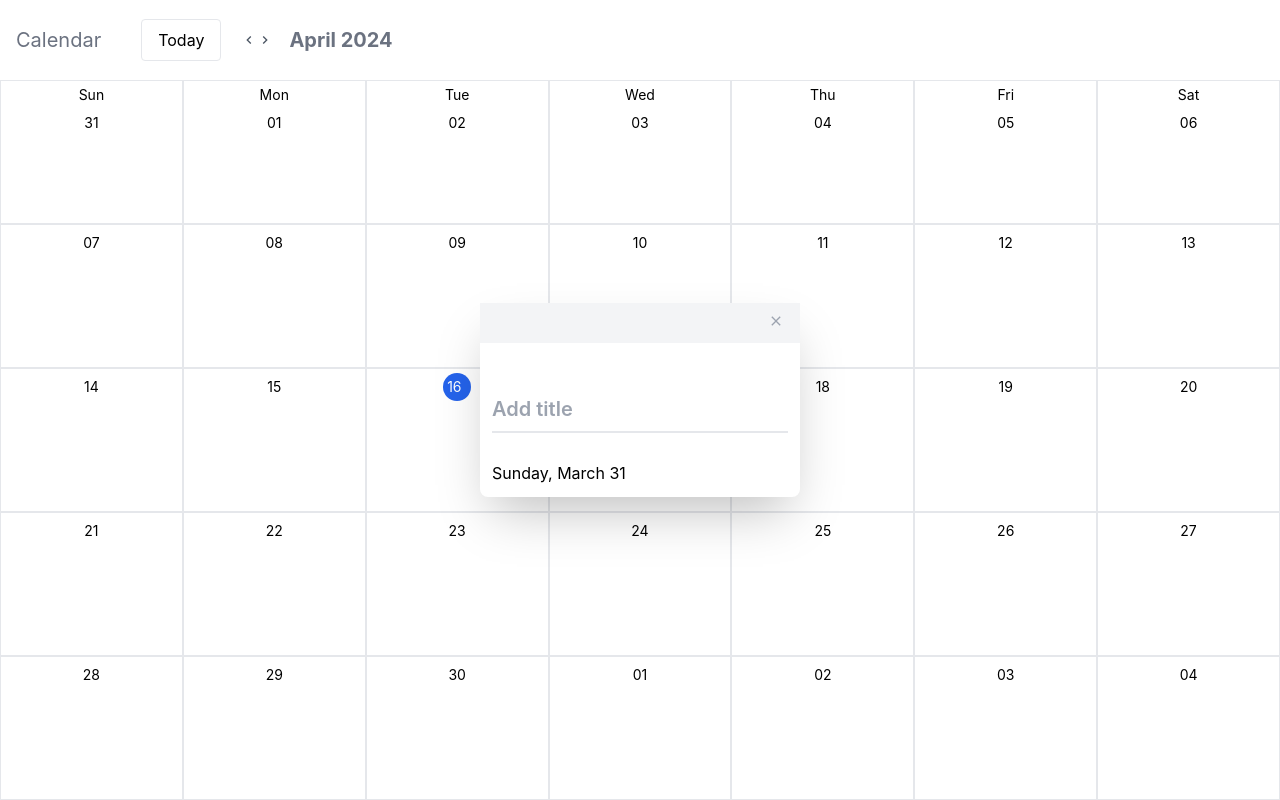
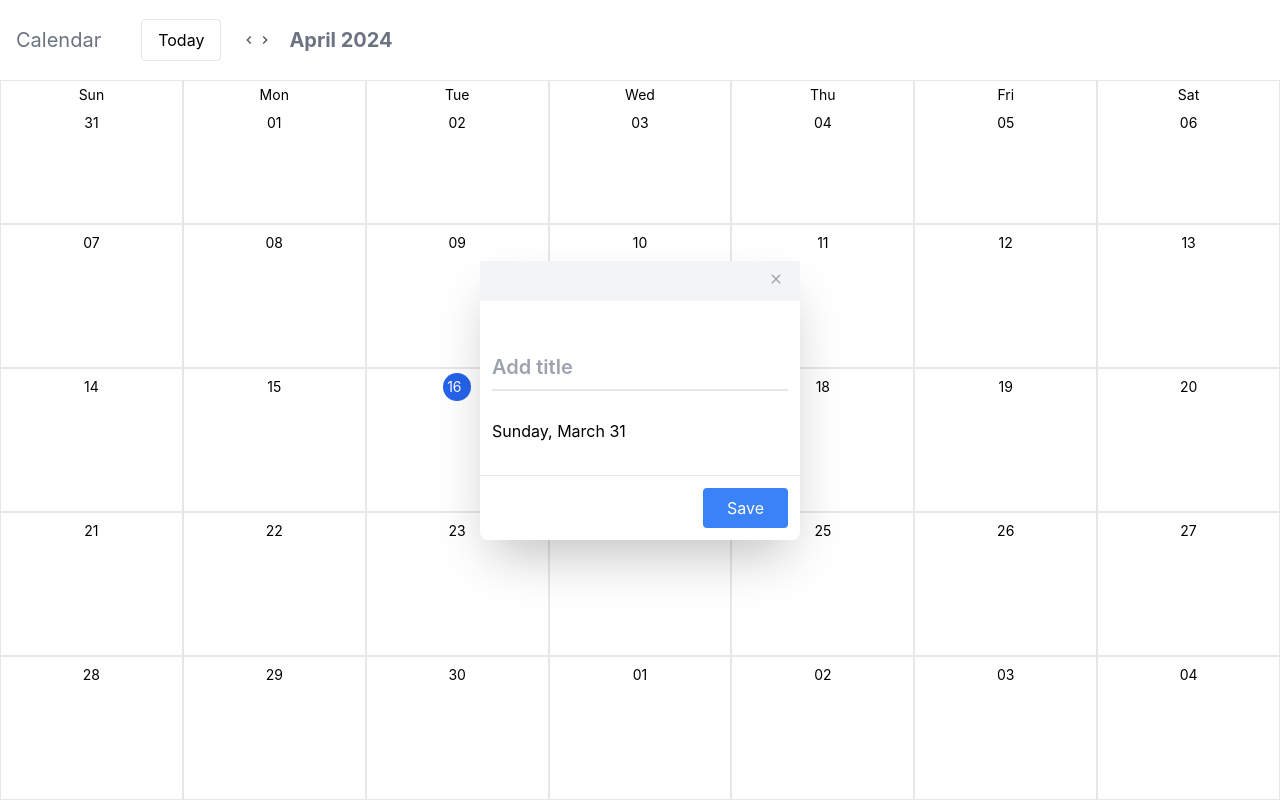
Before and after one commit to hackathon2024spring/front, a React (Vite) app in the folder react-app/: page /calendar in a window 1280 px wide. Both pictures are taken after a click on the element 91 px from the left and 182 px from the top of the page. Built offline with nearby package versions, Linux system fonts and the light colour scheme.

Commit message:
add title function

```diff
--- a/react-app/src/components/Day.tsx
+++ b/react-app/src/components/Day.tsx
@@ -1,6 +1,6 @@
-import { FC, useContext } from "react";
+import { FC, useContext, useEffect, useState } from "react";
 import dayjs from "dayjs";
-import GlobalContext from "../context/GlobalContext";
+import GlobalContext, { CalendarEvent } from "../context/GlobalContext";
 
 interface DayProps {
   day: dayjs.Dayjs;
@@ -9,13 +9,23 @@ interface DayProps {
 
 const Day: FC<DayProps> = (props) => {
   const { day, rowIdx } = props;
+  const [dayEvents, setDayEvents] = useState<CalendarEvent[]>([]);
+  const { setDaySelected, setShowEventModal, savedEvents } =
+    useContext(GlobalContext);
+
   const getCurrentDayClass = () => {
     return day.format("DD-MM-YY") === dayjs().format("DD-MM-YY")
       ? "bg-blue-600 text-white rounded-full w-7"
       : "";
   };
 
-  const { setDaySelected, setShowEventModal } = useContext(GlobalContext);
+  // 登録データを日付が一致する日に表示
+  useEffect(() => {
+    const events = savedEvents.filter(
+      (evt) => dayjs(evt.day).format("DD-MM-YY") === day.format("DD-MM-YY")
+    );
+    setDayEvents(events);
+  }, [savedEvents, day]);
 
   return (
     <div className="border border-gray-200 flex flex-col">
@@ -32,7 +42,16 @@ const Day: FC<DayProps> = (props) => {
           setDaySelected(day);
           setShowEventModal(true);
         }}
-      ></div>
+      >
+        {dayEvents.map((evt, idx) => (
+          <div
+            key={idx}
+            className={`bg-neutral-200 p-1 mr-3 text-gray-600 text-sm rounded mb-1 truncate`}
+          >
+            {evt.title}
+          </div>
+        ))}
+      </div>
     </div>
   );
 };
--- a/react-app/src/components/EventModal.tsx
+++ b/react-app/src/components/EventModal.tsx
@@ -3,8 +3,29 @@ import { MdClose } from "react-icons/md";
 import GlobalContext from "../context/GlobalContext";
 
 const EventModal: FC = () => {
-  const { daySelected, setShowEventModal } = useContext(GlobalContext);
+  const { daySelected, setShowEventModal, dispatchCalEvent } =
+    useContext(GlobalContext);
   const [title, setTitle] = useState("");
+
+  const handleSubmit = (e: React.MouseEvent) => {
+    // クリック時に送信するというdefaultの動作をキャンセルする
+    e.preventDefault();
+
+    // `daySelected` が `null` でないことを確認
+    if (!daySelected) {
+      console.error("daySelected is null");
+      return; // `daySelected` が `null` の場合は早期リターン
+    }
+
+    const calendarEvent = {
+      title: title,
+      day: daySelected.valueOf(),
+      id: Date.now(),
+    };
+    dispatchCalEvent({ type: "push", payload: calendarEvent });
+    setShowEventModal(false);
+  };
+
   return (
     <div className="h-screen w-full fixed left-0 top-0 flex justify-center items-center">
       <form className="bg-white rounded-lg shadow-2xl w-1/4">
@@ -27,9 +48,23 @@ const EventModal: FC = () => {
               className="pt-3 border-0 text-gray-600 text-xl font-semibold pb-2 w-full border-b-2 border-gray-200 focus:outline-none focus:ring-0 focus:border-blue-500"
               onChange={(e) => setTitle(e.target.value)}
             />
-            <p>{daySelected.format("dddd, MMMM DD")}</p>
+            <p>
+              {daySelected
+                ? daySelected.format("dddd, MMMM DD")
+                : "No date selected"}
+            </p>
           </div>
         </div>
+
+        <footer className="flex justify-end border-t p-3 mt-5">
+          <button
+            type="submit"
+            onClick={handleSubmit}
+            className="bg-blue-500 hover:bg-blue-600 px-6 py-2 rounded text-white"
+          >
+            Save
+          </button>
+        </footer>
       </form>
     </div>
   );
--- a/react-app/src/context/ContextWrapper.tsx
+++ b/react-app/src/context/ContextWrapper.tsx
@@ -1,15 +1,44 @@
 import dayjs from "dayjs";
-import { useState, ReactNode, FC } from "react";
-import GlobalContext from "./GlobalContext";
+import { useState, ReactNode, FC, useReducer, useEffect } from "react";
+import GlobalContext, { CalendarEvent } from "./GlobalContext";
 
 interface Props {
   children: ReactNode;
 }
+const saveEventsReducer = (
+  state: CalendarEvent[],
+  action: { type: string; payload: CalendarEvent }
+) => {
+  switch (action.type) {
+    case "push":
+      return [...state, action.payload];
+    // 他のアクションタイプに対する処理もここに追加できます
+    default:
+      return state;
+  }
+};
+
+const initEvents = () => {
+  const storageEvents = localStorage.getItem("savedEvents");
+  const parsedEvents = storageEvents ? JSON.parse(storageEvents) : [];
+  return parsedEvents;
+};
 
 const ContextWrapper: FC<Props> = (props) => {
   const [monthIndex, setMonthIndex] = useState(dayjs().month());
   const [daySelected, setDaySelected] = useState(dayjs());
   const [showEventModal, setShowEventModal] = useState(false);
+  const [savedEvents, dispatchCalEvent] = useReducer(
+    saveEventsReducer,
+    [],
+    initEvents
+  );
+
+  useEffect(() => {
+    // 以下構文でlocalStorageに保存
+    // localStorage.setItem('key', 'value')
+    localStorage.setItem("savedEvents", JSON.stringify(savedEvents));
+  }, [savedEvents]);
 
   return (
     <GlobalContext.Provider
@@ -20,6 +49,8 @@ const ContextWrapper: FC<Props> = (props) => {
         setDaySelected,
         showEventModal,
         setShowEventModal,
+        dispatchCalEvent,
+        savedEvents,
       }}
     >
       {props.children}
--- a/react-app/src/context/GlobalContext.tsx
+++ b/react-app/src/context/GlobalContext.tsx
@@ -1,5 +1,18 @@
 import dayjs from "dayjs";
-import { createContext } from "react";
+import { createContext, Dispatch } from "react";
+
+// イベントを表す型定義
+export interface CalendarEvent {
+  title: string;
+  day: number; // dayjs.Dayjs.valueOf() から取得するタイムスタンプ
+  id: number;
+}
+
+// イベントアクションを扱うための型
+interface EventAction {
+  type: string;
+  payload: CalendarEvent;
+}
 
 interface GlobalContextProps {
   monthIndex: number;
@@ -8,6 +21,8 @@ interface GlobalContextProps {
   setDaySelected: (day: dayjs.Dayjs) => void;
   showEventModal: boolean;
   setShowEventModal: (isShow: boolean) => void;
+  dispatchCalEvent: Dispatch<EventAction>;
+  savedEvents: CalendarEvent[];
 }
 
 const GlobalContext = createContext<GlobalContextProps>({
@@ -17,18 +32,8 @@ const GlobalContext = createContext<GlobalContextProps>({
   setDaySelected: () => {},
   showEventModal: false,
   setShowEventModal: () => {},
+  dispatchCalEvent: () => {},
+  savedEvents: [],
 });
 
 export default GlobalContext;
-
-// import { createContext } from "react";
-
-// interface IGlobalContext {
-//   handleGlobalClick: () => void;
-// }
-
-// const GlobalContext = createContext<IGlobalContext>({
-//   handleGlobalClick: () => {},
-// });
-
-// export default GlobalContext;
```
